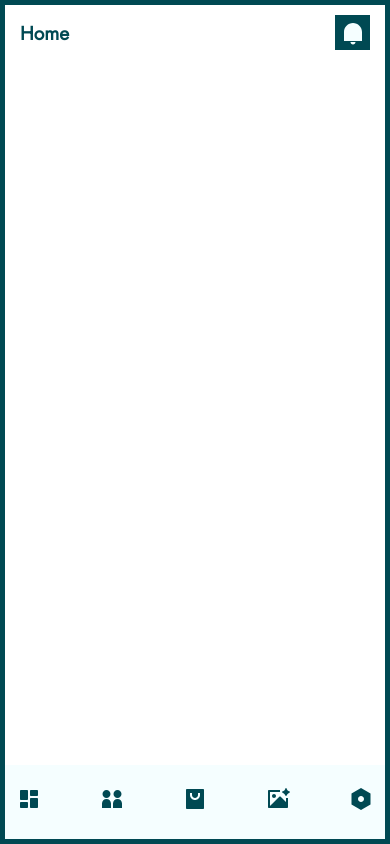
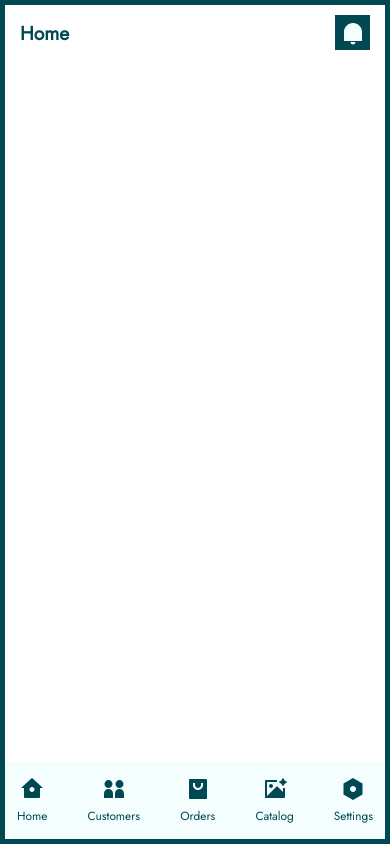
Before and after one commit to cloortt/web.cloortt.com, a Vue app: page / in a window 390 px wide. Built offline with nearby package versions, Linux system fonts and the light colour scheme.

Commit message:
Modified Icon Component, Modifeied AppBottomBar Component, Modified Sidebar Component, Modified web.css

```diff
--- a/src/assets/css/web.css
+++ b/src/assets/css/web.css
@@ -22,7 +22,7 @@
 }
 .web-bottom-bar {
   display: none;
-  padding: 22px 12px;
+  padding: 15px 12px;
   border: 5px solid var(--c-base);
   border-top-width: 0;
 }
@@ -164,7 +164,7 @@
     display: flex;
   }
   .web-app-body {
-    padding: 10px 15px 98px 15px;
+    padding: 10px 15px 90px 15px;
     width: 100%;
     min-height: 100dvh;
     border: 5px solid var(--c-base);
--- a/src/components/AppBottomBar.vue
+++ b/src/components/AppBottomBar.vue
@@ -11,29 +11,44 @@ const iconSize = ref({ width: '24px', height: '24px' })
     <ul
       class="cl-list remove-style cl-size full-width cl-flex cl-flex-justify-content-space-between"
     >
-      <li>
+      <li class="cl-txt align-center">
         <RouterLink to="/" class="cl-txt no-decoration" href="">
-          <Icon class="cl-fill-base" name="dashboard" :size="iconSize" />
+          <Icon class="cl-fill-base" name="home" :size="iconSize" />
+          <p class="cl-fg-base cl-txt">
+            <small>Home</small>
+          </p>
         </RouterLink>
       </li>
-      <li>
+      <li class="cl-txt align-center">
         <RouterLink to="/customers" class="cl-txt no-decoration" href="">
           <Icon class="cl-fill-base" name="users" :size="iconSize" />
+          <p class="cl-fg-base cl-txt">
+            <small>Customers</small>
+          </p>
         </RouterLink>
       </li>
-      <li>
+      <li class="cl-txt align-center">
         <RouterLink to="/orders" class="cl-txt no-decoration" href="">
           <Icon class="cl-fill-base" name="bag" :size="iconSize" />
+          <p class="cl-fg-base cl-txt">
+            <small>Orders</small>
+          </p>
         </RouterLink>
       </li>
-      <li>
+      <li class="cl-txt align-center">
         <RouterLink to="/catalog" class="cl-txt no-decoration" href="">
           <Icon class="cl-fill-base" name="image-ai" :size="iconSize" />
+          <p class="cl-fg-base cl-txt">
+            <small>Catalog</small>
+          </p>
         </RouterLink>
       </li>
-      <li>
+      <li class="cl-txt align-center">
         <RouterLink to="/settings" class="cl-txt no-decoration" href="">
           <Icon class="cl-fill-base" name="settings" :size="iconSize" />
+          <p class="cl-fg-base cl-txt">
+            <small>Settings</small>
+          </p>
         </RouterLink>
       </li>
     </ul>
--- a/src/components/Icon.vue
+++ b/src/components/Icon.vue
@@ -46,6 +46,21 @@ const props = defineProps({
     ></path>
   </svg>
   <!-- Dashboard Icon Ends -->
+
+  <!-- Home Icon Starts -->
+  <svg
+    v-else-if="props.name === 'home'"
+    :width="props.size.width"
+    :height="props.size.height"
+    xmlns="http://www.w3.org/2000/svg"
+    viewBox="0 0 24 24"
+    fill="currentColor"
+  >
+    <path
+      d="M20 20C20 20.5523 19.5523 21 19 21H5C4.44772 21 4 20.5523 4 20V11L1 11L11.3273 1.6115C11.7087 1.26475 12.2913 1.26475 12.6727 1.6115L23 11L20 11V20ZM12 15C13.3807 15 14.5 13.8807 14.5 12.5C14.5 11.1193 13.3807 9.99998 12 9.99998C10.6193 9.99998 9.5 11.1193 9.5 12.5C9.5 13.8807 10.6193 15 12 15Z"
+    ></path>
+  </svg>
+  <!-- Home Icon Ends -->
 
   <!-- Bag Icon Starts -->
   <svg
--- a/src/components/Sidebar.vue
+++ b/src/components/Sidebar.vue
@@ -20,7 +20,7 @@ import SidebarLink from './SidebarLink.vue'
     <div class="cl-breaker-4"></div>
     <div class="links">
       <ul class="cl-list remove-style">
-        <SidebarLink linkName="Home" linkUrl="/" iconName="dashboard" />
+        <SidebarLink linkName="Home" linkUrl="/" iconName="home" />
         <SidebarLink linkName="Customers" linkUrl="/customers" iconName="users" />
         <SidebarLink linkName="Orders" linkUrl="/orders" iconName="bag" />
         <SidebarLink linkName="Catalog" linkUrl="/catalog" iconName="image-ai" />
```
